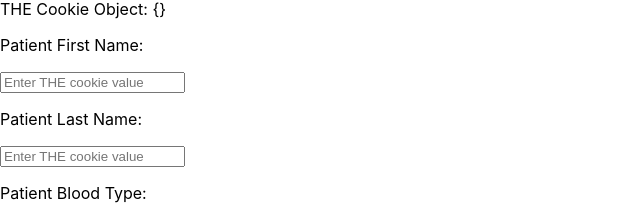
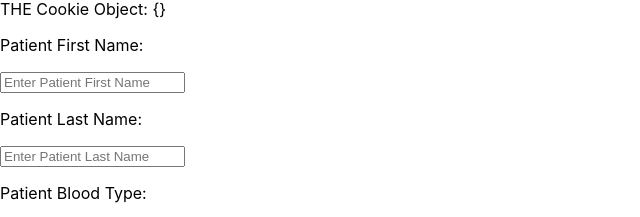
Before and after one commit to TheKerfuffle/cookie-experiments, a React (Create React App) app: page / in a window 1280 px wide. Shown: the part 125-342 px from the top of the page, without its empty margins (0-640 px from the left). Built offline with nearby package versions, Linux system fonts and the light colour scheme.

Commit message:
added comments to code for reference

```diff
--- a/src/ObjectCookie/ObjectCookie.jsx
+++ b/src/ObjectCookie/ObjectCookie.jsx
@@ -56,36 +56,44 @@ function ObjectCookie(props) {
 
     return (
         <>
-            {/* Display Global cookie and Local cookie object  */}
             <p>ObjectCookie So Far:</p>
 
             <p>Thing to Remove: {removeThing}</p>
 
+            {/* Display Global cookie and Local cookie object  */}
             <p>Local Cookie Object: {renderLocalCookie()}</p>
             <p>THE Cookie Object: {renderTHECookie()}</p>
 
             <p>Patient First Name:</p>
             <input
-                placeholder="Enter THE cookie value"
                 type="text"
+                // change patientFirstName to the desired key for the key value pair
+                placeholder="Enter Patient First Name"
                 value={localCookies.patientFirstName}
+                // submitCookie takes in a SINGLE OBJECT
                 onChange={(e) => submitCookie({ key: 'patientFirstName', thing: e.target.value })}>
             </input>
 
             <p>Patient Last Name:</p>
             <input
-                placeholder="Enter THE cookie value"
                 type="text"
+                // Change patientLastName to the desired key for the key value pair
+                placeholder="Enter Patient Last Name"
                 value={localCookies.patientLastName}
+                // submitCookie takes in a SINGLE OBJECT
                 onChange={(e) => submitCookie({ key: 'patientLastName', thing: e.target.value })}>
             </input>
 
             <p>Patient Blood Type:</p>
             <select
                 name="Blood Type"
+                // Change bloodType to the variable you are capturing!!!
                 value={localCookies.bloodType}
                 onChange={(e) => submitCookie({ key: 'bloodType', thing: e.target.value })}
             >
+                {/* Edit options as needed!
+                The value attribute is what is
+                taken in by the submit function */}
                 <option value="">--- Select Blood Type --- </option>
                 <option value="O+">O Positive</option>
                 <option value="O-">O Negative</option>
```
